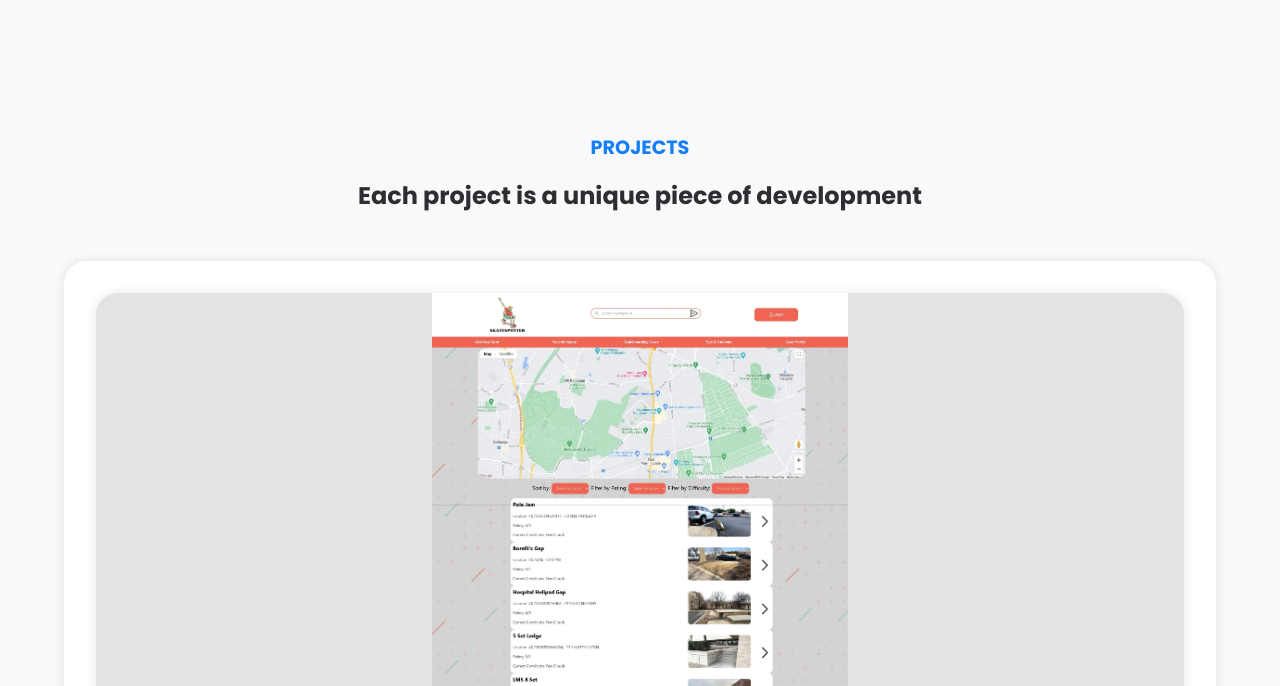
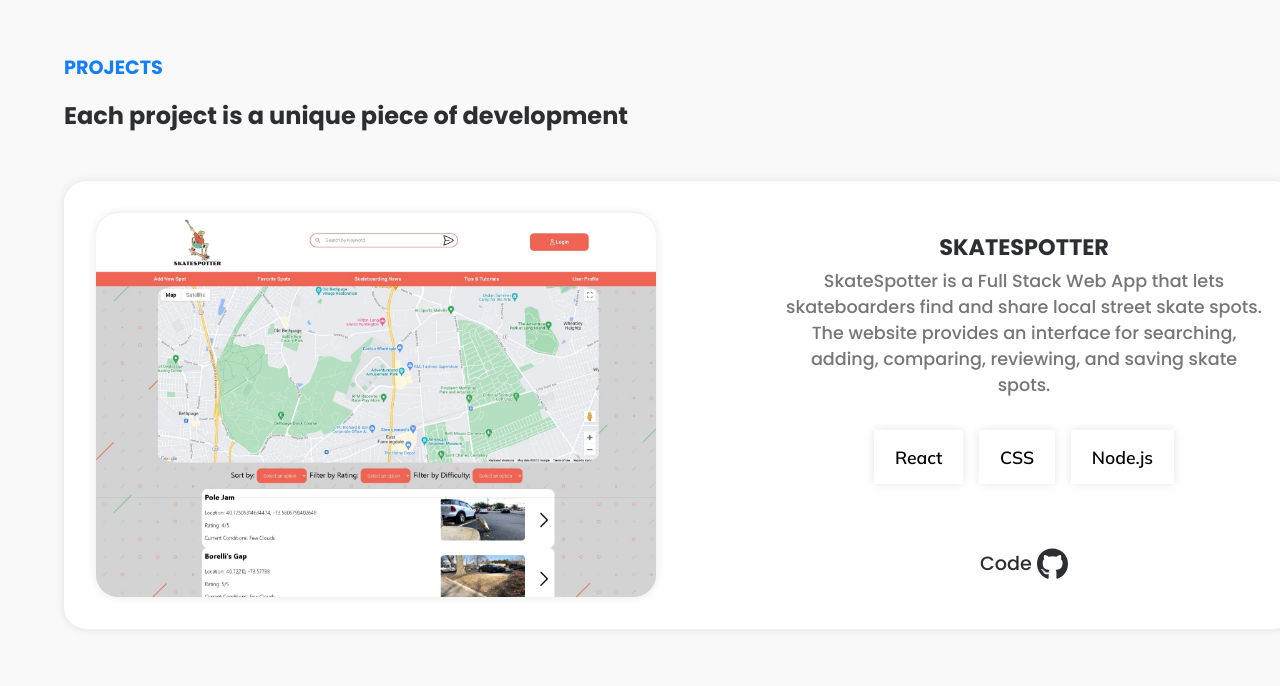
Before and after one commit to chrisMasoud/portfolio, a React (Create React App) app: page / in a window 1280 px wide. Shown: the part 2114-2800 px from the top of the page. Built offline with nearby package versions, Linux system fonts and the light colour scheme.

Commit message:
created desktop layout

```diff
--- a/src/components/Footer.jsx
+++ b/src/components/Footer.jsx
@@ -8,7 +8,7 @@
     <footer>
       <div className="container">
         <div className="footer">
-          <h3>Copyright © 2023. All rights reserved.</h3>
+          <h3>Copyright © 2023. All rights are reserved.</h3>
           <div className="footer-socials">
             <a
               aria-label="linkedin"
--- a/src/styles/About.css
+++ b/src/styles/About.css
@@ -24,8 +24,8 @@
 }
 
 .about-img {
-  height: 35rem;
-  width: 41rem;
+  height: 30rem;
+  width: 35rem;
   border-radius: 1.4rem;
 
   @media (max-width: 460px) {
--- a/src/styles/Contact.css
+++ b/src/styles/Contact.css
@@ -9,7 +9,9 @@
 }
 
 .contact-title {
-  text-align: center;
+  @media (max-width: 900px) {
+    text-align: center;
+  }
 }
 
 .contact-title p {
@@ -29,17 +31,23 @@
   display: flex;
   flex-wrap: wrap;
   margin-top: 6rem;
-  justify-content: center;
-  text-align: center;
   gap: 5rem;
-  flex-direction: column;
+
+  @media (max-width: 900px) {
+    justify-content: center;
+    text-align: center;
+    flex-direction: column;
+  }
 }
 
 .contact-icon-box {
   display: flex;
   align-items: center;
   gap: 1.5rem;
-  flex-direction: column;
+
+  @media (max-width: 900px) {
+    flex-direction: column;
+  }
 }
 
 .contact-icon-box span {
--- a/src/styles/Footer.css
+++ b/src/styles/Footer.css
@@ -11,6 +11,10 @@
   justify-content: center;
   text-align: center;
   gap: 1rem;
+
+  @media (min-width: 900px) {
+    justify-content: space-between;
+  }
 }
 
 .footer h3 {
--- a/src/styles/Hero.css
+++ b/src/styles/Hero.css
@@ -121,7 +121,7 @@
   color: #767676;
   font-size: 1.7rem;
   left: 0;
-  padding-bottom: 5rem;
+  padding-bottom: 6rem;
 
   @media (max-width: 900px) {
     position: static;
--- a/src/styles/Projects.css
+++ b/src/styles/Projects.css
@@ -4,9 +4,12 @@
 }
 
 .project-content {
-  text-align: center;
   display: flex;
   flex-direction: column;
+
+  @media (max-width: 900px) {
+    text-align: center;
+  }
 }
 
 .project-content p {
@@ -21,29 +24,42 @@
   color: #2d2e32;
   font-size: 1.5rem;
   margin-bottom: 3rem;
-  margin-top: 0px;
+
+  @media (max-width: 900px) {
+    margin-top: 0px;
+  }
 }
 
 .projects-grid {
   display: grid;
-  grid-gap: 10px;
-  grid-template-columns: repeat(auto-fit, minmax(300px, 1fr));
+  grid-gap: 5rem;
+  gap: 5rem;
+  grid-template-columns: 1fr;
+  grid-template-rows: auto auto;
   width: 100%;
-  justify-content: center;
+  height: auto;
+
+  @media (max-width: 900px) {
+    justify-content: center;
+  }
 }
 
 .project-card {
   display: flex;
-  flex-direction: column !important;
-  gap: 3rem;
+  flex-direction: row;
+  gap: 8rem;
   margin: 0 auto;
   padding: 2rem;
   background-color: #fff;
   border-radius: 1.4rem;
   box-shadow: 0 0 10px rgba(0, 0, 0, 0.1);
-  height: 65rem;
+  height: 28rem;
   width: 100%;
   box-sizing: border-box;
+
+  @media (max-width: 900px) {
+    flex-direction: column !important;
+  }
 }
 
 .project-img {
@@ -52,20 +68,39 @@
   box-shadow: 0 0 10px rgba(0, 0, 0, 0.1);
   overflow: hidden;
   height: auto;
+  width: 35rem;
+  position: relative;
+
+  @media (max-width: 900px) {
+    max-width: 100%;
+    display: flex;
+    justify-content: center;
+    width: 100%;
+  }
+}
+
+.project-img img {
+  height: auto;
   width: 100%;
-  max-width: 100%;
-  display: flex;
-  justify-content: center;
+  transition: transform 10s ease-in-out 0s;
+}
+
+.project-img:hover img {
+  transform: translateY(-56.5%);
 }
 
 .project-text {
-  margin: 0 auto;
   display: flex;
   flex-direction: column;
   justify-content: center;
   text-align: center;
   height: auto;
-  width: 100%;
+  width: 30rem;
+
+  @media (max-width: 900px) {
+    margin: 0 auto;
+    width: 100%;
+  }
 }
 
 .project-text h3 {
--- a/src/styles/Skills.css
+++ b/src/styles/Skills.css
@@ -9,7 +9,9 @@
 }
 
 .skills-title {
-  text-align: center;
+  @media (max-width: 900px) {
+    text-align: center;
+  }
 }
 
 .skills-title p {
@@ -29,10 +31,14 @@
   display: flex;
   flex-wrap: wrap;
   margin-top: 6rem;
-  justify-content: center;
-  text-align: center;
   gap: 5rem;
-  flex-direction: column;
+  justify-content: space-evenly;
+
+  @media (max-width: 900px) {
+    justify-content: center;
+    text-align: center;
+    flex-direction: column;
+  }
 }
 
 .skills-icon-box {
@@ -40,6 +46,7 @@
   align-items: center;
   gap: 1.5rem;
   flex-direction: column;
+  text-align: center;
 }
 
 .skills-icon-box span {
```
